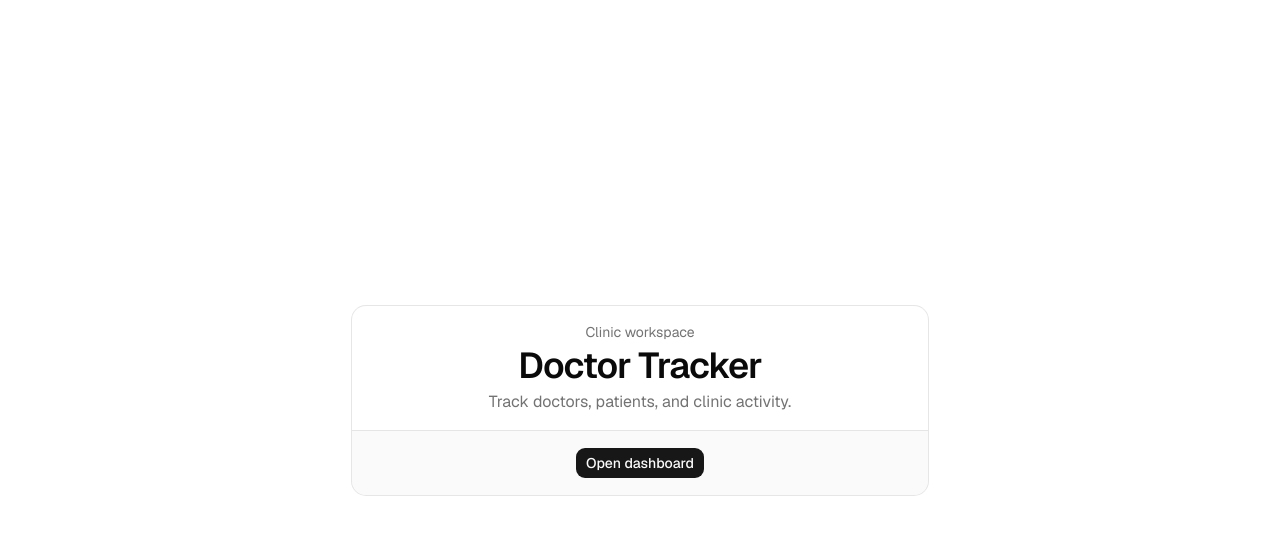
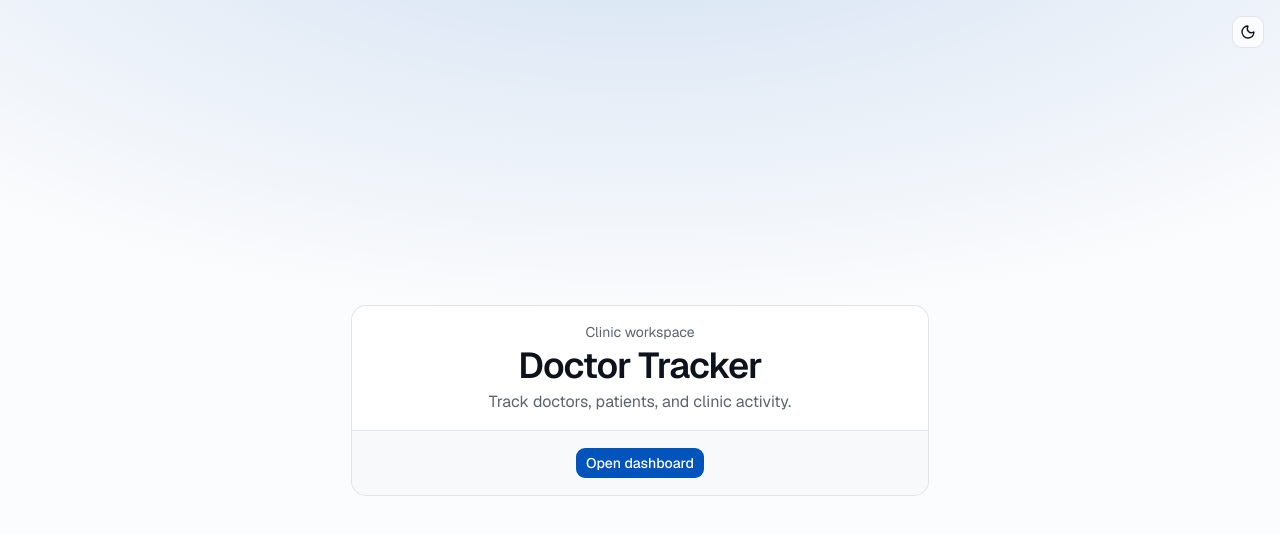
Before and after one commit to erfan-sahil/doctor-tracker-client, a Next.js app: page / in a window 1280 px wide. Shown: the top 534 px of the page. Built offline with nearby package versions, Linux system fonts and the light colour scheme.

Commit message:
styles: change ui color with dark mode

```diff
--- a/package.json
+++ b/package.json
@@ -18,6 +18,7 @@
     "cn": "^0.5.2",
     "lucide-react": "^1.74.0",
     "next": "16.4.6",
+    "next-themes": "^0.4.6",
     "radix-ui": "^1.8.1",
     "react": "19.3.0",
     "react-dom": "19.3.0",
--- a/src/app/(auth)/layout.tsx
+++ b/src/app/(auth)/layout.tsx
@@ -1,8 +1,13 @@
 import type { ReactNode } from "react";
+
+import { ThemeToggle } from "@/shared/ui/theme-toggle";
 
 export default function AuthLayout({ children }: { children: ReactNode }) {
   return (
-    <div className="flex flex-1 items-center justify-center px-6 py-16">
+    <div className="relative flex flex-1 items-center justify-center bg-[radial-gradient(ellipse_80%_50%_at_50%_-10%,color-mix(in_oklch,var(--primary),transparent_84%),transparent)] px-6 py-16">
+      <div className="absolute top-4 right-4">
+        <ThemeToggle />
+      </div>
       <div className="w-full max-w-sm">{children}</div>
     </div>
   );
--- a/src/app/(marketing)/page.tsx
+++ b/src/app/(marketing)/page.tsx
@@ -2,6 +2,7 @@ import Link from "next/link";
 
 import { siteConfig } from "@/shared/config/site";
 import { Button } from "@/shared/ui/button";
+import { ThemeToggle } from "@/shared/ui/theme-toggle";
 import {
   Card,
   CardDescription,
@@ -12,7 +13,10 @@ import {
 
 export default function HomePage() {
   return (
-    <main className="flex flex-1 items-center justify-center p-6">
+    <main className="relative flex flex-1 items-center justify-center bg-[radial-gradient(ellipse_80%_60%_at_50%_-20%,color-mix(in_oklch,var(--primary),transparent_82%),transparent)] p-6">
+      <div className="absolute top-4 right-4">
+        <ThemeToggle />
+      </div>
       <Card className="w-full max-w-xl text-center">
         <CardHeader>
           <CardDescription>Clinic workspace</CardDescription>
--- a/src/app/globals.css
+++ b/src/app/globals.css
@@ -49,72 +49,72 @@
 }
 
 :root {
-  --background: oklch(1 0 0);
-  --foreground: oklch(0.145 0 0);
+  --background: oklch(0.99 0.002 250);
+  --foreground: oklch(0.18 0.02 264);
   --card: oklch(1 0 0);
-  --card-foreground: oklch(0.145 0 0);
+  --card-foreground: oklch(0.18 0.02 264);
   --popover: oklch(1 0 0);
-  --popover-foreground: oklch(0.145 0 0);
-  --primary: oklch(0.205 0 0);
-  --primary-foreground: oklch(0.985 0 0);
-  --secondary: oklch(0.97 0 0);
-  --secondary-foreground: oklch(0.205 0 0);
-  --muted: oklch(0.97 0 0);
-  --muted-foreground: oklch(0.556 0 0);
-  --accent: oklch(0.97 0 0);
-  --accent-foreground: oklch(0.205 0 0);
+  --popover-foreground: oklch(0.18 0.02 264);
+  --primary: oklch(0.46 0.19 252);
+  --primary-foreground: oklch(0.99 0 0);
+  --secondary: oklch(0.965 0.004 264);
+  --secondary-foreground: oklch(0.28 0.02 264);
+  --muted: oklch(0.965 0.004 264);
+  --muted-foreground: oklch(0.5 0.02 264);
+  --accent: oklch(0.94 0.04 252);
+  --accent-foreground: oklch(0.36 0.14 252);
   --destructive: oklch(0.577 0.245 27.325);
-  --border: oklch(0.922 0 0);
-  --input: oklch(0.922 0 0);
-  --ring: oklch(0.708 0 0);
-  --chart-1: oklch(0.87 0 0);
-  --chart-2: oklch(0.556 0 0);
-  --chart-3: oklch(0.439 0 0);
-  --chart-4: oklch(0.371 0 0);
-  --chart-5: oklch(0.269 0 0);
+  --border: oklch(0.92 0.006 264);
+  --input: oklch(0.92 0.006 264);
+  --ring: oklch(0.46 0.19 252);
+  --chart-1: oklch(0.46 0.19 252);
+  --chart-2: oklch(0.54 0.16 252);
+  --chart-3: oklch(0.62 0.13 248);
+  --chart-4: oklch(0.7 0.1 240);
+  --chart-5: oklch(0.4 0.05 264);
   --radius: 0.625rem;
-  --sidebar: oklch(0.985 0 0);
-  --sidebar-foreground: oklch(0.145 0 0);
-  --sidebar-primary: oklch(0.205 0 0);
-  --sidebar-primary-foreground: oklch(0.985 0 0);
-  --sidebar-accent: oklch(0.97 0 0);
-  --sidebar-accent-foreground: oklch(0.205 0 0);
-  --sidebar-border: oklch(0.922 0 0);
-  --sidebar-ring: oklch(0.708 0 0);
+  --sidebar: oklch(0.995 0.002 250);
+  --sidebar-foreground: oklch(0.22 0.02 264);
+  --sidebar-primary: oklch(0.46 0.19 252);
+  --sidebar-primary-foreground: oklch(0.99 0 0);
+  --sidebar-accent: oklch(0.92 0.05 252);
+  --sidebar-accent-foreground: oklch(0.38 0.14 252);
+  --sidebar-border: oklch(0.92 0.006 264);
+  --sidebar-ring: oklch(0.46 0.19 252);
 }
 
 .dark {
-  --background: oklch(0.145 0 0);
-  --foreground: oklch(0.985 0 0);
-  --card: oklch(0.205 0 0);
-  --card-foreground: oklch(0.985 0 0);
-  --popover: oklch(0.205 0 0);
-  --popover-foreground: oklch(0.985 0 0);
-  --primary: oklch(0.922 0 0);
-  --primary-foreground: oklch(0.205 0 0);
-  --secondary: oklch(0.269 0 0);
-  --secondary-foreground: oklch(0.985 0 0);
-  --muted: oklch(0.269 0 0);
-  --muted-foreground: oklch(0.708 0 0);
-  --accent: oklch(0.269 0 0);
-  --accent-foreground: oklch(0.985 0 0);
+  --background: oklch(0.16 0.015 264);
+  --foreground: oklch(0.98 0.004 250);
+  --card: oklch(0.2 0.018 264);
+  --card-foreground: oklch(0.98 0.004 250);
+  --popover: oklch(0.2 0.018 264);
+  --popover-foreground: oklch(0.98 0.004 250);
+  --primary: oklch(0.55 0.18 252);
+  --primary-foreground: oklch(0.99 0 0);
+  --secondary: oklch(0.27 0.02 264);
+  --secondary-foreground: oklch(0.98 0.004 250);
+  --muted: oklch(0.27 0.02 264);
+  --muted-foreground: oklch(0.7 0.02 264);
+  --accent: oklch(0.3 0.05 252);
+  --accent-foreground: oklch(0.96 0.01 250);
   --destructive: oklch(0.704 0.191 22.216);
   --border: oklch(1 0 0 / 10%);
-  --input: oklch(1 0 0 / 15%);
-  --ring: oklch(0.556 0 0);
-  --chart-1: oklch(0.87 0 0);
-  --chart-2: oklch(0.556 0 0);
-  --chart-3: oklch(0.439 0 0);
-  --chart-4: oklch(0.371 0 0);
-  --chart-5: oklch(0.269 0 0);
-  --sidebar: oklch(0.205 0 0);
-  --sidebar-foreground: oklch(0.985 0 0);
-  --sidebar-primary: oklch(0.488 0.243 264.376);
-  --sidebar-primary-foreground: oklch(0.985 0 0);
-  --sidebar-accent: oklch(0.269 0 0);
-  --sidebar-accent-foreground: oklch(0.985 0 0);
+  --input: oklch(1 0 0 / 14%);
+  --ring: oklch(0.55 0.18 252);
+  --chart-1: oklch(0.55 0.18 252);
+  --chart-2: oklch(0.5 0.16 252);
+  --chart-3: oklch(0.62 0.12 248);
+  --chart-4: oklch(0.68 0.09 240);
+  --chart-5: oklch(0.48 0.04 264);
+  --sidebar: oklch(0.18 0.018 264);
+  --sidebar-foreground: oklch(0.98 0.004 250);
+  --sidebar-primary: oklch(0.55 0.18 252);
+  --sidebar-primary-foreground: oklch(0.99 0 0);
+  --sidebar-accent: oklch(0.28 0.06 252);
+  --sidebar-accent-foreground: oklch(0.82 0.06 252);
   --sidebar-border: oklch(1 0 0 / 10%);
-  --sidebar-ring: oklch(0.556 0 0);
+  --sidebar-ring: oklch(0.55 0.18 252);
 }
 
 @layer base {
--- a/src/app/layout.tsx
+++ b/src/app/layout.tsx
@@ -28,6 +28,7 @@ export default function RootLayout({ children }: LayoutProps<"/">) {
   return (
     <html
       lang="en"
+      suppressHydrationWarning
       className={`${geistSans.variable} ${geistMono.variable} h-full antialiased`}
     >
       <body className="flex min-h-full flex-col">
--- a/src/app/providers.tsx
+++ b/src/app/providers.tsx
@@ -4,12 +4,15 @@ import { QueryClientProvider } from "@tanstack/react-query";
 import type { ReactNode } from "react";
 
 import { getQueryClient } from "@/shared/lib/query/client";
+import { ThemeProvider } from "@/shared/ui/theme-provider";
 import { TooltipProvider } from "@/shared/ui/tooltip";
 
 export function AppProviders({ children }: { children: ReactNode }) {
   return (
     <QueryClientProvider client={getQueryClient()}>
-      <TooltipProvider>{children}</TooltipProvider>
+      <ThemeProvider>
+        <TooltipProvider>{children}</TooltipProvider>
+      </ThemeProvider>
     </QueryClientProvider>
   );
 }
--- a/src/features/dashboard/ui/dashboard-overview.tsx
+++ b/src/features/dashboard/ui/dashboard-overview.tsx
@@ -51,7 +51,7 @@ export function DashboardOverview() {
                 <CardDescription>{stat.label}</CardDescription>
                 <CardTitle className="text-3xl font-semibold">{stat.value}</CardTitle>
                 <CardAction>
-                  <span className="bg-secondary text-secondary-foreground flex size-8 items-center justify-center rounded-lg">
+                  <span className="bg-primary/10 text-primary flex size-8 items-center justify-center rounded-lg">
                     <Icon className="size-4" aria-hidden="true" />
                   </span>
                 </CardAction>
@@ -99,7 +99,7 @@ export function DashboardOverview() {
             {Array.from({ length: 12 }, (_, index) => (
               <div
                 key={index}
-                className="bg-secondary flex-1 rounded-t-md"
+                className="bg-primary/20 flex-1 rounded-t-md"
                 style={{ height: "12%" }}
               />
             ))}
--- a/src/shared/ui/dashboard-shell.tsx
+++ b/src/shared/ui/dashboard-shell.tsx
@@ -7,6 +7,7 @@ import { LayoutDashboard, Stethoscope, Users } from "lucide-react";
 
 import { siteConfig } from "@/shared/config/site";
 import { Separator } from "@/shared/ui/separator";
+import { ThemeToggle } from "@/shared/ui/theme-toggle";
 import {
   Sidebar,
   SidebarContent,
@@ -98,7 +99,8 @@ export function DashboardShell({ children }: { children: ReactNode }) {
         <header className="flex h-14 shrink-0 items-center gap-2 border-b px-4">
           <SidebarTrigger />
           <Separator orientation="vertical" className="h-4" />
-          <span className="text-sm font-medium">{siteConfig.name}</span>
+          <span className="flex-1 text-sm font-medium">{siteConfig.name}</span>
+          <ThemeToggle />
         </header>
         <div className="mx-auto flex w-full max-w-6xl flex-1 flex-col p-4 md:p-6">
           {children}
--- /dev/null
+++ b/src/shared/ui/theme-provider.tsx
@@ -0,0 +1,15 @@
+"use client";
+
+import { ThemeProvider as NextThemesProvider } from "next-themes";
+import type { ComponentProps } from "react";
+
+export function ThemeProvider({
+  children,
+  ...props
+}: ComponentProps<typeof NextThemesProvider>) {
+  return (
+    <NextThemesProvider attribute="class" defaultTheme="system" enableSystem {...props}>
+      {children}
+    </NextThemesProvider>
+  );
+}
--- /dev/null
+++ b/src/shared/ui/theme-toggle.tsx
@@ -0,0 +1,42 @@
+"use client";
+
+import { Moon, Sun } from "lucide-react";
+import { useTheme } from "next-themes";
+import { useEffect, useState } from "react";
+
+import { Button } from "@/shared/ui/button";
+
+export function ThemeToggle() {
+  const { resolvedTheme, setTheme } = useTheme();
+  const [mounted, setMounted] = useState(false);
+
+  useEffect(() => {
+    setMounted(true);
+  }, []);
+
+  if (!mounted) {
+    return (
+      <Button variant="outline" size="icon" className="size-8" aria-label="Theme" disabled>
+        <Sun className="size-4" aria-hidden />
+      </Button>
+    );
+  }
+
+  const isDark = resolvedTheme === "dark";
+
+  return (
+    <Button
+      variant="outline"
+      size="icon"
+      className="size-8"
+      aria-label={isDark ? "Switch to light mode" : "Switch to dark mode"}
+      onClick={() => setTheme(isDark ? "light" : "dark")}
+    >
+      {isDark ? (
+        <Sun className="size-4" aria-hidden />
+      ) : (
+        <Moon className="size-4" aria-hidden />
+      )}
+    </Button>
+  );
+}
```
Also changed, not shown: 1 other file (tests, documents, lock files or other folders).
